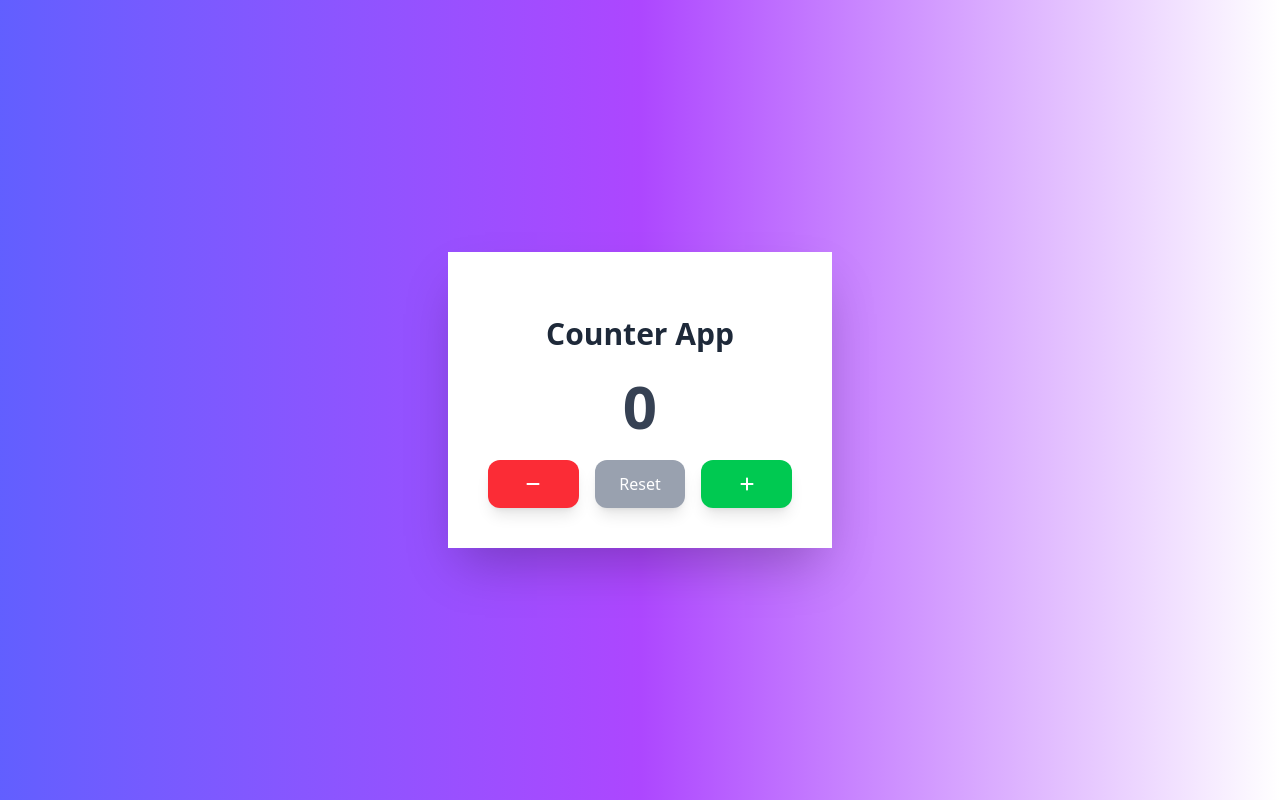
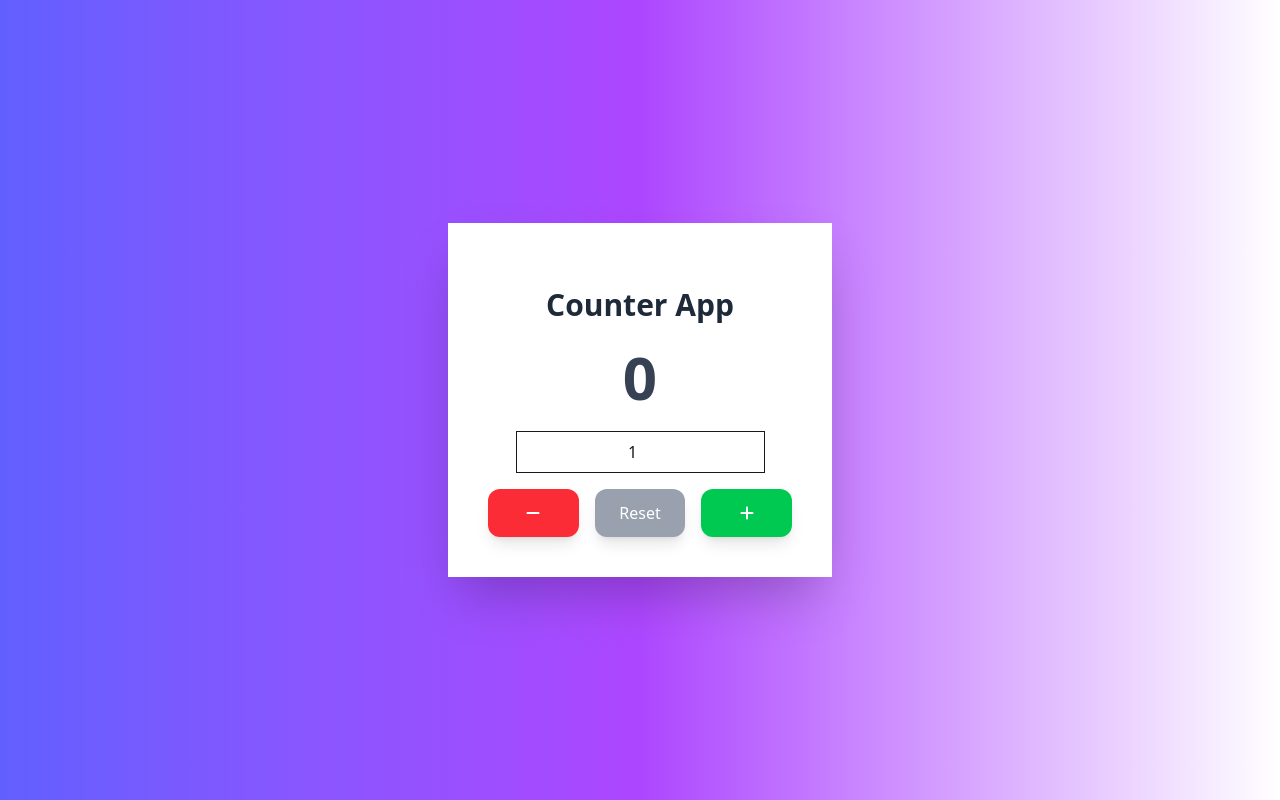
Before and after one commit to MunnaKhan99/Advance-counter-web-application-using-ReactJS, a React (Vite) app: page / in a window 1280 px wide. Built offline with nearby package versions, Linux system fonts and the light colour scheme.

Commit message:
add dynamic step control and limit min max

```diff
--- a/src/components/Counter/Counter.jsx
+++ b/src/components/Counter/Counter.jsx
@@ -4,14 +4,19 @@ import { FaMinus } from "react-icons/fa6";
 
 const Counter = () => {
     const [count, setCount] = useState(0);
+    const [step,setStep] = useState(1);
 
 
     const handleIncreament = () => {
-        setCount(count + 1);
+        if(count + step <=100){
+            setCount(count+step)
+        }
     }
 
     const handleDecreament = () => {
-        setCount(count - 1);
+        if(count - step >=0){
+            setCount(count-step)
+        }
     }
 
     const handleReset = () => {
@@ -25,16 +30,28 @@ const Counter = () => {
                     {count}
 
                 </div>
+
+                <input
+                type="number"
+                value={step}
+                onChange={(e) => setStep(Number(e.target.value))}
+                className='border p-2 mb-4 text-center'
+                placeholder="5"/>
+
                 <div className='flex justify-between gap-4'>
                     {/* increment button */}
-                    <button onClick={handleDecreament} className='flex-1 flex items-center justify-center bg-red-500 hover:bg-red-600 text-white py-3 rounded-xl shadow-lg transition-all duration-300'><FaMinus /></button>
+                    <button onClick={handleDecreament}
+                    disabled={count-step < 0}
+                    className={`flex-1 flex items-center justify-center bg-red-500 hover:bg-red-600 text-white py-3 rounded-xl shadow-lg transition-all duration-300 ${count-step < 0 ? 'cursor-not-allowed':'bg-red-500'}`}><FaMinus /></button>
 
                     {/* Reset button */}
                     <button onClick={handleReset} className='flex-1 bg-gray-400 hover:bg-gray-500 text-white py-3 rounded-xl shadow-lg transition-all duration-300'>Reset</button>
 
                     {/* Decrement button */}
-                    <button onClick={handleIncreament} className='flex-1 flex items-center justify-center bg-green-500 hover:bg-green-600
-                     text-white py-3 rounded-xl shadow-lg transition-all duration-300'><FaPlus /></button>
+                    <button onClick={handleIncreament}
+                    disabled={count - step > 100}
+                    className={`flex-1 flex items-center justify-center bg-green-500 hover:bg-green-600
+                     text-white py-3 rounded-xl shadow-lg transition-all duration-300 ${count - step > 100 ? 'bg-gray-400 cursor-not-allowed':'bg-green-500 hover:bg-green-600'}`}><FaPlus /></button>
                 </div>
             </div>
         </div>
```
